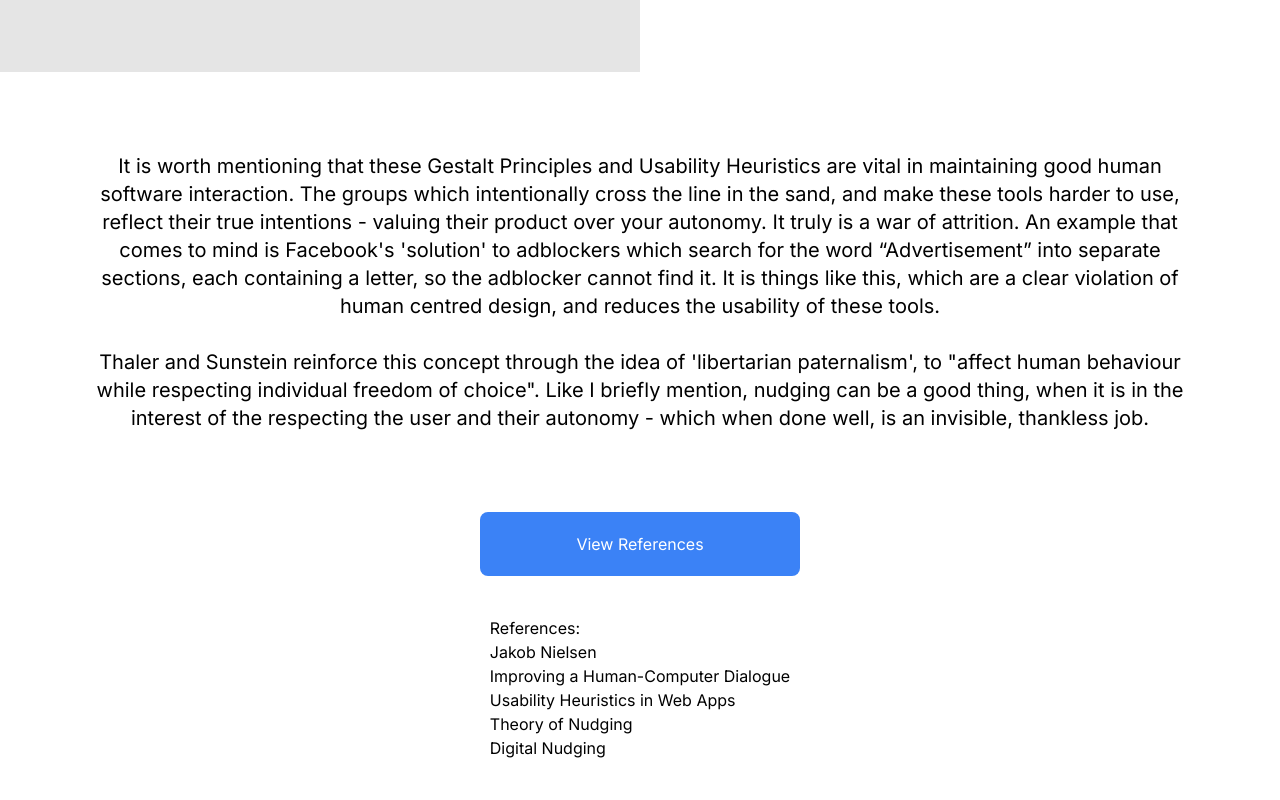
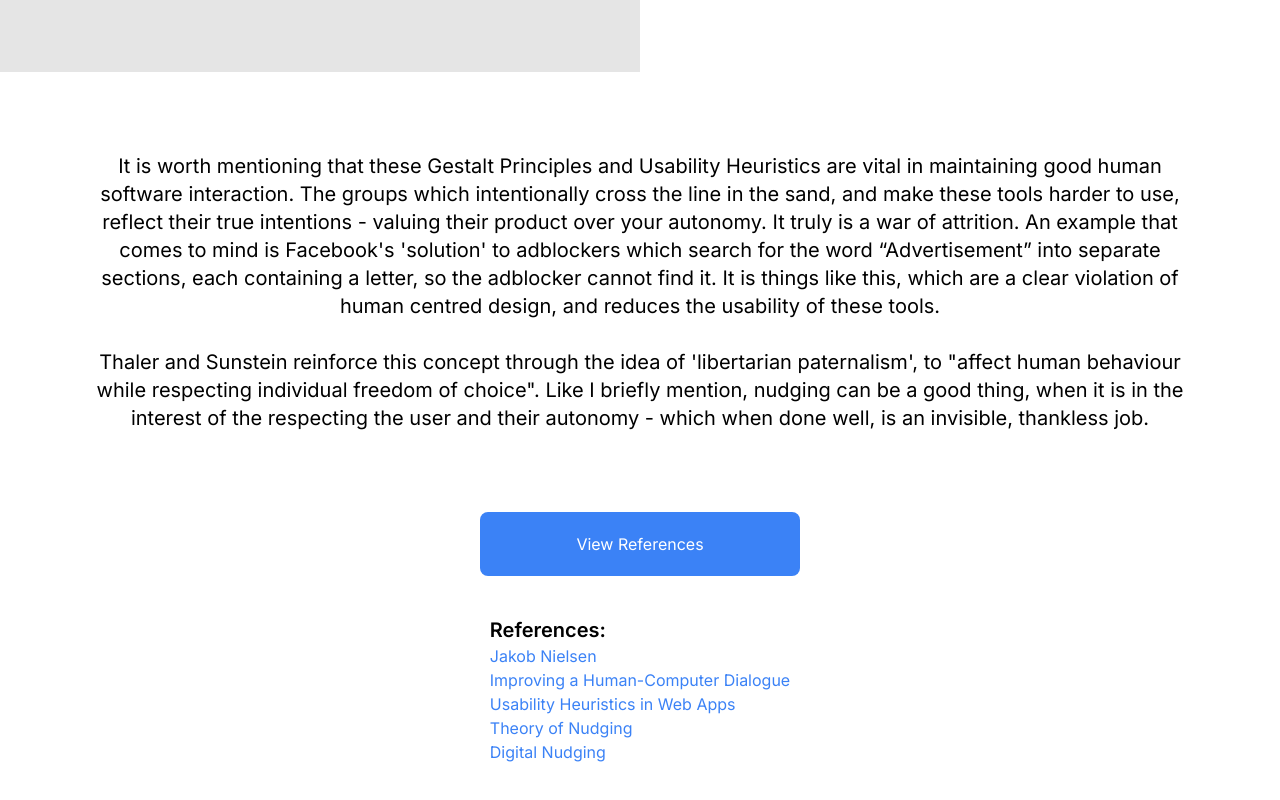
Before and after one commit to joshAntoniuk/DigitalAutonomy, a Next.js app: page / in a window 1280 px wide. Shown: the part 6344-7144 px from the top of the page. Before the commit the page ends 7104 px from the top, so only its background shows below. Built offline with nearby package versions, Linux system fonts and the light colour scheme.

Commit message:
link styles

```diff
--- a/src/app/page.tsx
+++ b/src/app/page.tsx
@@ -890,15 +890,35 @@ export default function Home() {
         View References
       </button>
 
-      <div className="flex flex-col">
-        <div className="">References:</div>
-        <a href="https://www.uxtigers.com/about/people#:~:text=Jakob%20Nielsen%2C%20Ph.,and%20the%2010%20usability%20heuristics.">
+      <div className="mb-10 flex flex-col">
+        <div className="text-xl font-semibold">References:</div>
+        <a
+          className="text-blue-500 hover:underline"
+          href="https://www.uxtigers.com/about/people#:~:text=Jakob%20Nielsen%2C%20Ph.,and%20the%2010%20usability%20heuristics."
+        >
           Jakob Nielsen
         </a>
-        <a href="https://www.cs.uml.edu/~holly/91.550/papers/p338-molich.pdf">Improving a Human-Computer Dialogue</a>
-        <a href="https://link.springer.com/article/10.1007/s10209-022-00925-4">Usability Heuristics in Web Apps</a>
-        <a href="https://compass.onlinelibrary.wiley.com/doi/full/10.1111/phc3.12658">Theory of Nudging</a>
-        <a href="https://aisel.aisnet.org/cgi/viewcontent.cgi?article=1076&context=wi2017">Digital Nudging</a>
+        <a className="text-blue-500 hover:underline" href="https://www.cs.uml.edu/~holly/91.550/papers/p338-molich.pdf">
+          Improving a Human-Computer Dialogue
+        </a>
+        <a
+          className="text-blue-500 hover:underline"
+          href="https://link.springer.com/article/10.1007/s10209-022-00925-4"
+        >
+          Usability Heuristics in Web Apps
+        </a>
+        <a
+          className="text-blue-500 hover:underline"
+          href="https://compass.onlinelibrary.wiley.com/doi/full/10.1111/phc3.12658"
+        >
+          Theory of Nudging
+        </a>
+        <a
+          className="text-blue-500 hover:underline"
+          href="https://aisel.aisnet.org/cgi/viewcontent.cgi?article=1076&context=wi2017"
+        >
+          Digital Nudging
+        </a>
       </div>
     </main>
   );
```
